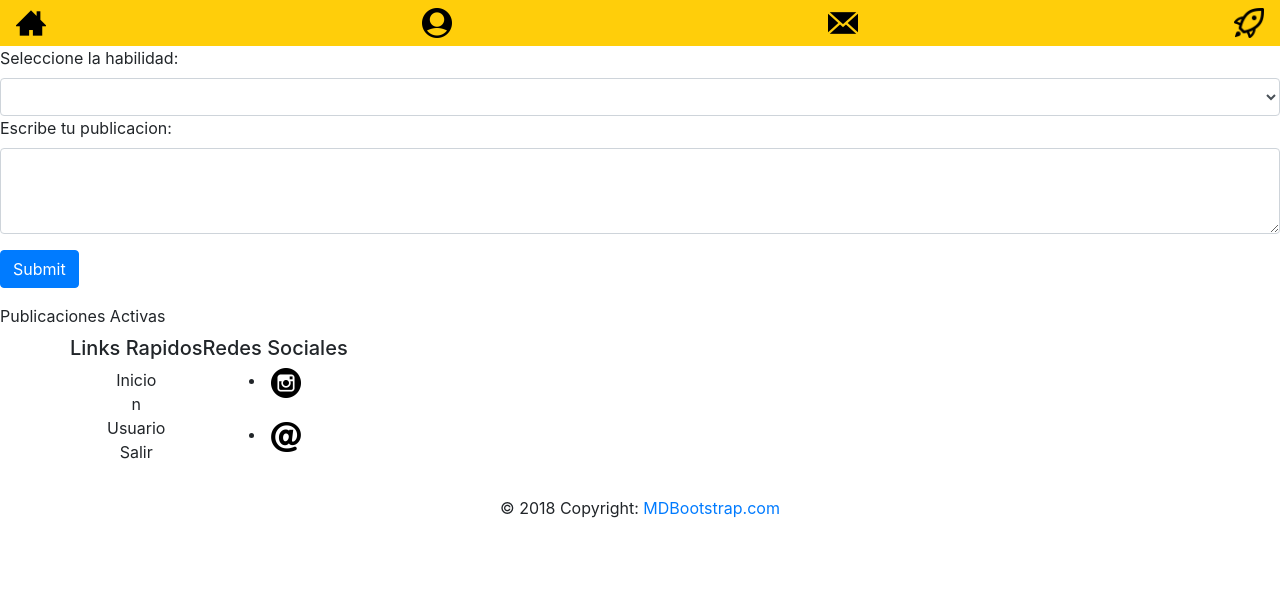
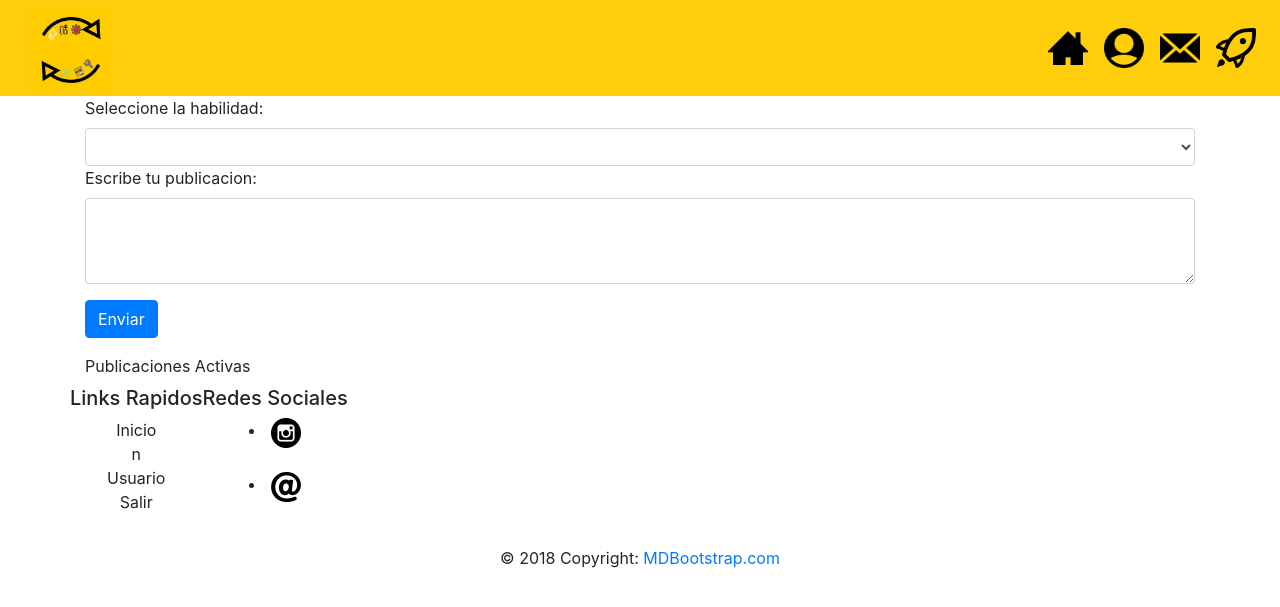
Before and after one commit to mariajosebare/medoymana, a Flask app: page /publicaciones/1 in a window 1280 px wide. Shown: the top 607 px of the page. Run offline with Flask 2, Linux system fonts and the light colour scheme; data that the repository does not hold is empty; some libraries are stand-ins or nearby versions.

Commit message:
Cambios Css y icons NavBar

```diff
--- a/plumerillo/medoymana/app/static/css/styles.css
+++ b/plumerillo/medoymana/app/static/css/styles.css
@@ -1,7 +1,7 @@
 .nav-bar-own{
 	background-color: #ffce0a;
+	  min-height: 80px;
 }
-
 
 .btn-nav{
 	background-color: #e6ae20;
@@ -13,4 +13,41 @@
 	color: black;
 }
 
-#
+.navbar-brand {
+  padding: 0 15px;
+  height: 80px;
+  line-height: 80px;
+}
+
+.navbar-toggle {
+  /* (80px - button height 34px) / 2 = 23px */
+  margin-top: 23px;
+  padding: 9px 10px !important;
+}
+
+.carousel-img-size{
+    width: 100%;
+    max-width: 600px !important;
+}
+
+/* Smaller than standard 960 (devices and browsers) */
+@media only screen and (max-width: 959px) {}
+
+/* Tablet Portrait size to standard 960 (devices and browsers) */
+@media only screen and (min-width: 768px) and (max-width: 959px) {
+	  .navbar-nav > li > a {
+    /* (80px - line-height of 27px) / 2 = 26.5px */
+    padding-top: 26.5px;
+    padding-bottom: 26.5px;
+    line-height: 27px;
+  }
+}
+
+/* All Mobile Sizes (devices and browser) */
+@media only screen and (max-width: 767px) {}
+
+/* Mobile Landscape Size to Tablet Portrait (devices and browsers) */
+@media only screen and (min-width: 480px) and (max-width: 767px) {}
+
+/* Mobile Portrait Size to Mobile Landscape Size (devices and browsers) */
+@media only screen and (max-width: 479px) {}
--- a/plumerillo/medoymana/app/templates/index.html
+++ b/plumerillo/medoymana/app/templates/index.html
@@ -2,8 +2,8 @@
 <html lang= "es">
 <head>
 	<meta charset="UTF-8">
+	<title>Me doy maña</title>
 
-	<title>Me doy maña</title>
 	<!-- CDN de Boostrap 4.0 -->
   <link rel="stylesheet" href="https://stackpath.bootstrapcdn.com/bootstrap/4.3.1/css/bootstrap.min.css" integrity="sha384-ggOyR0iXCbMQv3Xipma34MD+dH/1fQ784/j6cY/iJTQUOhcWr7x9JvoRxT2MZw1T" crossorigin="anonymous">
   <!-- Hoja de estilos personalizada -->
@@ -14,7 +14,7 @@
 	<header>
 		<nav class="navbar navbar-light nav-bar-own">
 			<a class="navbar-brand" href="#">
-       <img src="icons\logo\logo.png" width="50" height="50" class="d-inline-block align-top" alt="logo"></a>
+       <img src="..\..\static\img\logo.jpeg" width="30 px" height="30 px" class="d-inline-block align-top" alt="logo"></a>
 
        <form class="form-inline my-2 my-lg-0">
         <input class="form-control mr-sm-2" type="email" placeholder="Correo electrónico" aria-label="Correo electrónico">
@@ -48,7 +48,7 @@
                   <input type="text" class="form-control form-element-color" id="inputname" placeholder="Nombre">
                 </div>
 
-              <div class="form-group align="right"">
+                <div class="form-group" align="right">
                   <input type="text" class="form-control form-element-color" id="inputapellido" placeholder="Apellido">
                 </div>
               </div>
--- a/plumerillo/medoymana/app/templates/pages/publicaciones.html
+++ b/plumerillo/medoymana/app/templates/pages/publicaciones.html
@@ -2,6 +2,7 @@
 <html>
 <head>
 	<meta charset="UTF-8">
+	<meta http-equiv="X-UA-Compatible" content="IE=Edge" />
 	<title>Publicaciones</title>
 	<!-- CDN de Boostrap 4.0 -->
 	<link rel="stylesheet" href="https://stackpath.bootstrapcdn.com/bootstrap/4.3.1/css/bootstrap.min.css" integrity="sha384-ggOyR0iXCbMQv3Xipma34MD+dH/1fQ784/j6cY/iJTQUOhcWr7x9JvoRxT2MZw1T" crossorigin="anonymous">
@@ -10,21 +11,46 @@
 </head>
 <body>
 	<header>
-		<nav class="navbar navbar-light nav-bar-own">
-			<a class="navbar-item" href="#"><img src="..\icons\navBarTwo\home.png" width="30 px" height="30 px" class="d-inline-block align-top" alt="Inicio"></a>
+		<nav class="navbar navbar-expand-lg navbar-light nav-bar-own">
+			<a class="navbar-brand" href="..\index.html"><img src="..\..\static\img\logo.jpeg" width="80 px" height="80 px"></a>
 
-			<a class="navbar-item" href="#"><img src="..\icons\navBarTwo\user.png" width="30 px" height="30 px" class="d-inline-block align-top" alt="Perfil de Usuario"></a>
+			<button class="navbar-toggler" type="button" data-toggle="collapse" data-target="#theNav" aria-controls="theNav" aria-expanded="false" aria-label="Toggle navigation"><span class="navbar-toggler-icon"></span></button>
 
-			<a class="navbar-item" href="#"><img src="..\icons\navBarTwo\contact.png" width="30 px" height="30 px" class="d-inline-block align-top" alt="Contacto"></a>
+			<div class="collapse navbar-collapse" id="theNav">
 
-			<a class="navbar-item" href="#"><img src="..\icons\navBarTwo\rocket-to-rusia.png" width="30 px" height="30 px" class="d-inline-block align-top" alt="Salir"></a>
+				<ul class="navbar-nav ml-auto">
 
+					<li class="nav-item">
+						<a class="nav-link" href="../index.html">
+							<img src="../../static/icons/navBarTwo/home.png" width="40 px" height="40 px" alt="Inicio">
+						</a>
+					</li>
+
+					<li class="nav-item">
+						<a class="nav-link" href="#">
+							<img src="../../static/icons/navBarTwo/user.png" width="40 px" height="40 px" alt="Perfil de Usuario">
+						</a>
+					</li>
+
+					<li class="nav-item">
+						<a class="nav-link" href="../pages/contacto.html"><img src="../../static/icons/navBarTwo/contact.png" width="40 px" height="40 px" alt="Contacto"></a>
+					</li>
+
+					<li class="nav-item">
+							<a class="nav-link" href="../index.html">
+								<img src="../../static/icons/navBarTwo/rocket-to-rusia.png" width="40 px" height="40 px" alt="Salir">
+							</a>
+					</li>
+				</ul>
+			</div>
 		</nav>
 	</header>
 
 
-	<section>
-		<article>
+
+<main class="container">
+	<section class="row">
+		<article class="col-xl-12 col-sm-6 col-md-8 col-lg-12">
 			<form class="form-group">
 				<label for="exampleFormControlSelect1">Seleccione la habilidad: </label>
 				<select class="form-control" id="exampleFormControlSelect1">
@@ -37,13 +63,12 @@
 				<label for="exampleFormControlTextarea1">Escribe tu publicacion: </label>
 				<textarea class="form-control" id="exampleFormControlTextarea1" rows="3"></textarea>
 			</div>
-				<button type="submit" class="btn btn-primary">Submit</button>
+			<button type="submit" class="btn btn-primary">Enviar</button>
 			</form>
-			<div >
-
 		</article>
 
-			<article class="list-group">
+		<article class="col-xl-12 col-sm-6 col-md-8 col-lg-12">
+			<div class="list-group">
 				<label>Publicaciones Activas</label>
 				{% for publicacion in result['necesidades'] %}
 				<a href="/matcheo/{{publicacion['ID_necesidad']}}" class="list-group-item list-group-item-action">{{publicacion['descripcion_necesidad']}}</a>
@@ -51,6 +76,7 @@
 			</div>
 		</article>
 	</section>
+</main>
 
 
 	<footer>
```
Also changed, not shown: plumerillo/medoymana/app/templates/pages/contacto.html (+20 -24 lines), plumerillo/medoymana/app/templates/pages/matcheo.html (+20 -33 lines), plumerillo/medoymana/app/static/icons/navBarTwo/home.png, plumerillo/medoymana/app/static/img/logo.jpeg (added), plumerillo/medoymana/app/static/img/name.jpeg (added). Lines whose indentation alone changed are shown as unchanged.
